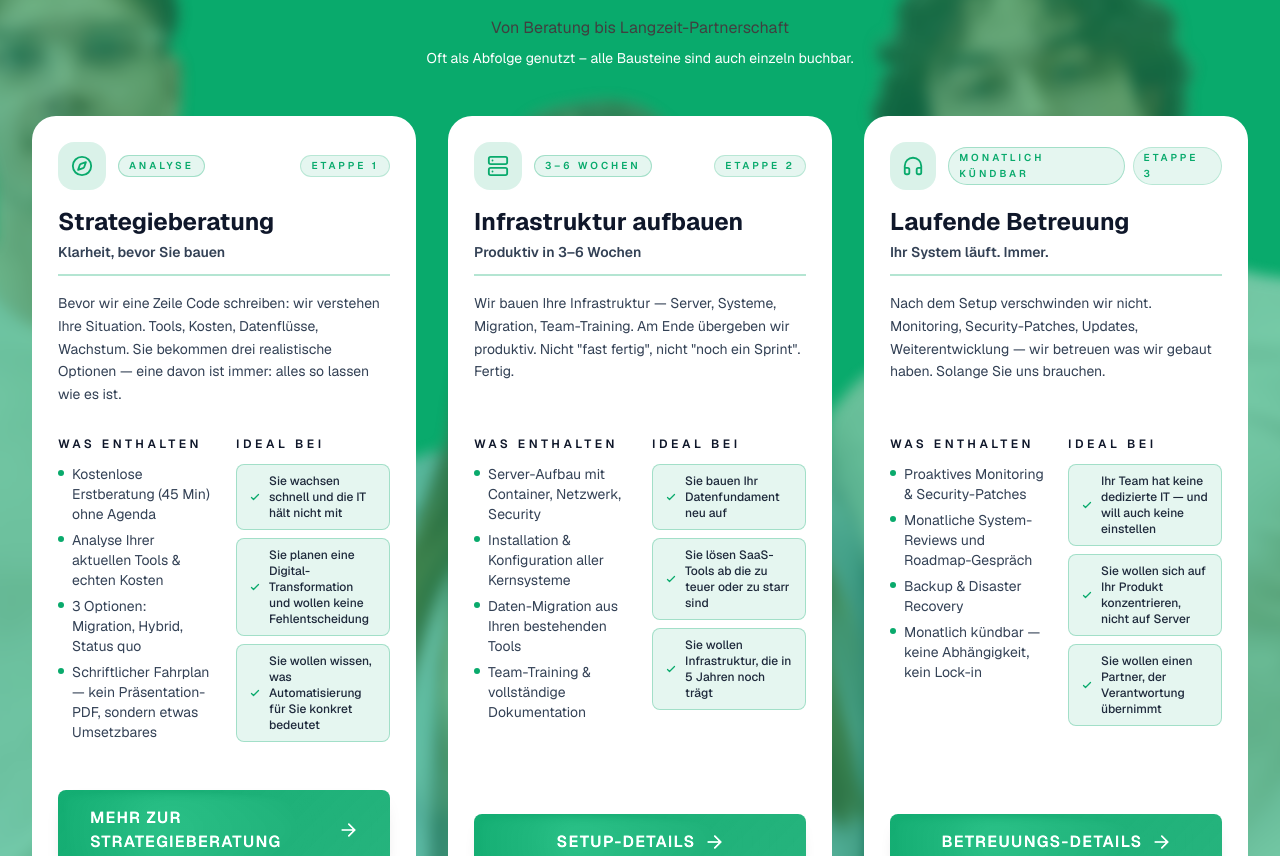
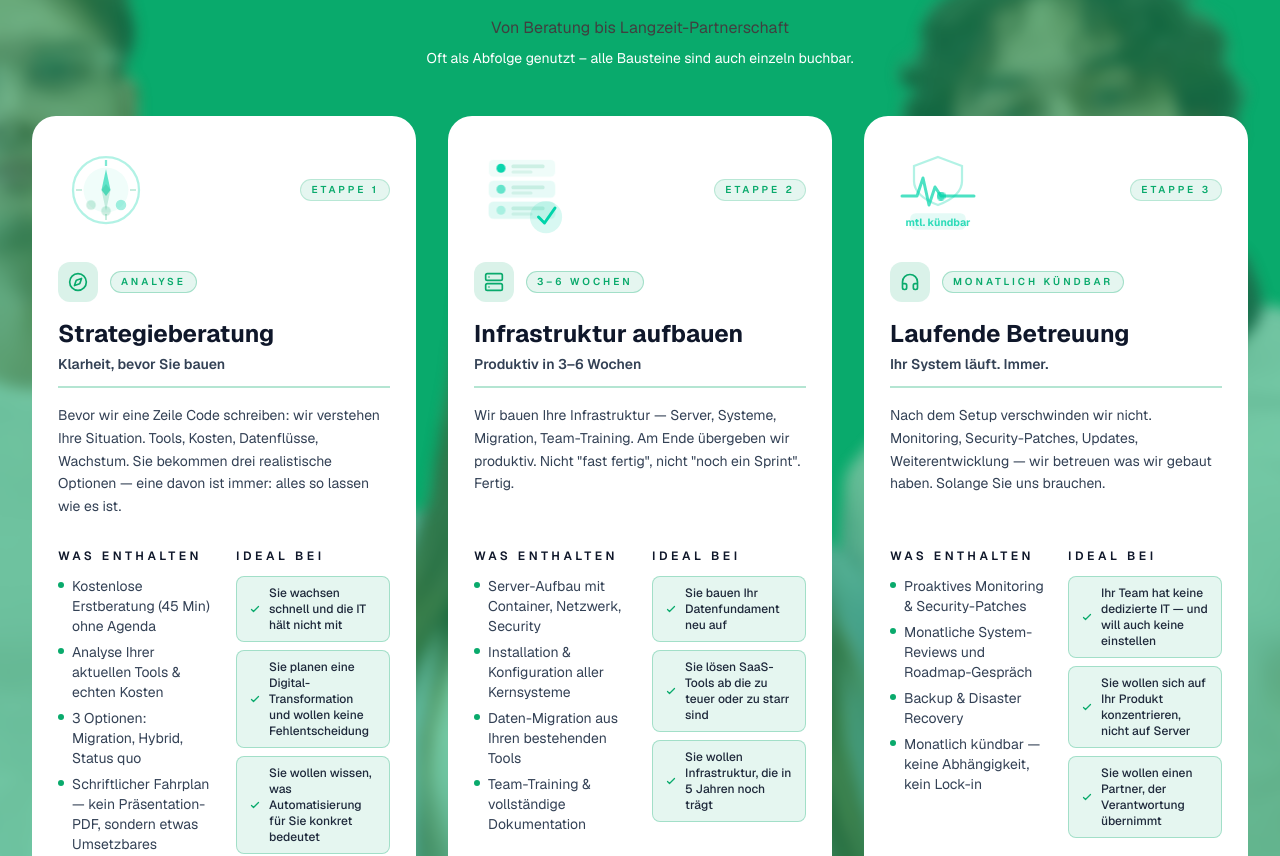
Before and after one commit to VAE-Systems/VAE-web-project, a React (Vite) app: page / in a window 1280 px wide. Shown: the part 6530-7386 px from the top of the page. Built offline with nearby package versions, Linux system fonts and the light colour scheme.

Commit message:
chore: save services overview illustration draft

```diff
--- a/src/components/sections/cta/ServicesOverviewSection.tsx
+++ b/src/components/sections/cta/ServicesOverviewSection.tsx
@@ -17,10 +17,17 @@
 
 import MagneticButton from '@/components/ui/buttons/MagneticButton'
 import Icon from '@/components/ui/Icon'
+import { BeratungIllustration, BetreuungIllustration, SetupIllustration } from '@/components/ui/icons/VaeIllustrations'
 import { servicesOverviewCards } from '@/content/home'
 import { motion, useScroll, useTransform } from 'framer-motion'
 import React, { useRef } from 'react'
 import { Link } from 'react-router-dom'
+
+const SERVICE_ILLUSTRATIONS: Record<string, React.FC<{ size?: number }>> = {
+  beratung: BeratungIllustration,
+  setup: SetupIllustration,
+  betreuung: BetreuungIllustration,
+}
 
 // ═══════════════════════════════════════════════════════════════════════════
 // 🚪 ORCHESTRATOR — ServicesOverviewSection
@@ -98,19 +105,27 @@ const ServicesOverviewSection: React.FC = () => {
               key={card.id}
               className="flex h-full flex-col rounded-3xl border-2 border-white/70 bg-white p-6 text-slate-900 transition-all hover:-translate-y-1 hover:border-vae-turquoise hover:shadow-[0_10px_22px_rgba(18,24,20,0.12)] dark:border-white/10 dark:bg-white/[0.08] dark:text-text-light dark:hover:border-vae-turquoise/50 dark:hover:shadow-[0_20px_70px_-40px_rgba(var(--vae-turquoise-rgb),0.8)]"
             >
+              {/* Illustration — groß, oben, visueller Anker */}
+              {SERVICE_ILLUSTRATIONS[card.id] && (
+                <div className="mb-6 flex items-center justify-between">
+                  <div className="text-vae-turquoise">
+                    {React.createElement(SERVICE_ILLUSTRATIONS[card.id], { size: 96 })}
+                  </div>
+                  <span className="rounded-full border border-vae-turquoise/20 bg-vae-turquoise/10 px-2.5 py-0.5 text-[10px] font-semibold uppercase tracking-[0.3em] text-vae-turquoise dark:border-white/10 dark:bg-white/[0.03] dark:text-text-secondary/80">
+                    Etappe {index + 1}
+                  </span>
+                </div>
+              )}
               <div className="mb-4 flex flex-col gap-2">
                 <div className="flex items-center justify-between gap-2">
                   <div className="flex items-center gap-3">
-                    <div className="flex h-12 w-12 cursor-pointer items-center justify-center rounded-2xl bg-vae-turquoise/15 text-vae-turquoise transition-all duration-300 hover:rotate-6 hover:scale-110 hover:bg-vae-turquoise/25">
-                      <Icon name={card.icon} size={22} />
+                    <div className="flex h-10 w-10 cursor-pointer items-center justify-center rounded-xl bg-vae-turquoise/15 text-vae-turquoise transition-all duration-300 hover:rotate-6 hover:scale-110 hover:bg-vae-turquoise/25">
+                      <Icon name={card.icon} size={20} />
                     </div>
                     <span className="rounded-full border border-vae-turquoise/30 bg-vae-turquoise/10 px-2.5 py-0.5 text-[10px] font-semibold uppercase tracking-[0.3em] text-vae-turquoise dark:border-white/10 dark:bg-white/[0.03] dark:text-text-secondary/80">
                       {card.badge}
                     </span>
                   </div>
-                  <span className="rounded-full border border-vae-turquoise/20 bg-vae-turquoise/10 px-2.5 py-0.5 text-[10px] font-semibold uppercase tracking-[0.3em] text-vae-turquoise dark:border-white/10 dark:bg-white/[0.03] dark:text-text-secondary/80">
-                    Etappe {index + 1}
-                  </span>
                 </div>
               </div>
               <div className="border-b-2 border-vae-turquoise/30 pb-3 dark:border-vae-turquoise/40">
```
